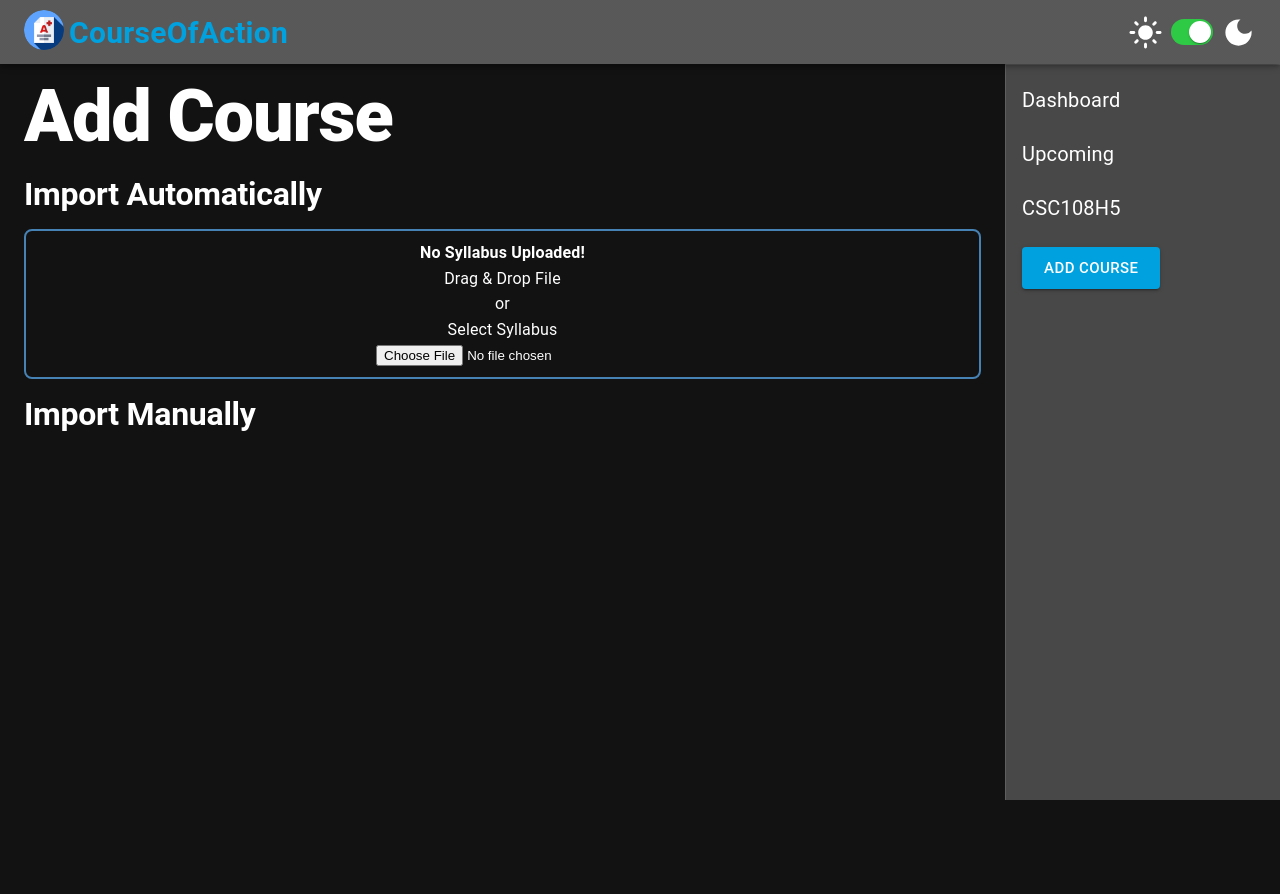
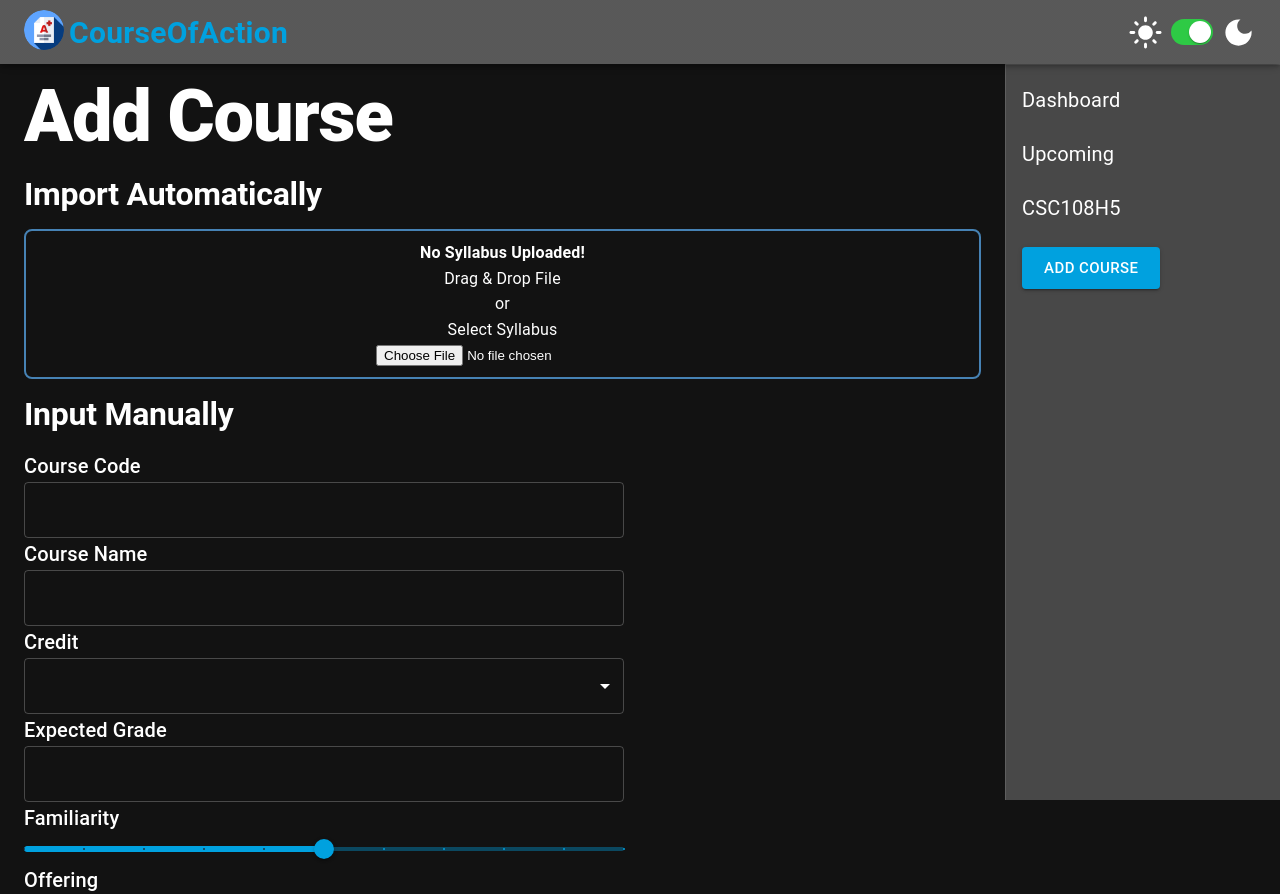
Before and after one commit to utmgdsc/CourseOfAction, a React (Create React App) app in the folder frontend/: page /add in a window 1280 px wide. Shown: the top 894 px of the page. Before the commit the page ends 800 px from the top, so only its background shows below. Built offline with nearby package versions, Linux system fonts and the light colour scheme.

Commit message:
Created the add course page

```diff
--- a/frontend/src/pages/AddCourse.tsx
+++ b/frontend/src/pages/AddCourse.tsx
@@ -1,8 +1,18 @@
-import { Container, Typography, Box } from "@mui/material";
-import React from "react";
+import {
+  Container,
+  Typography,
+  Box,
+  TextField,
+  Slider,
+  MenuItem,
+} from "@mui/material";
+import React, { useState } from "react";
 import FileUploader from "../components/Syllabus";
+import { CourseInterface, Assessment } from "../store/courses";
+import Assessments from "../components/Assessments";
 
 function AddCourse() {
+  const [assessments, setAssessments] = useState<Assessment[]>([]);
   return (
     <Container>
       <Typography variant="h1">Add Course</Typography>
@@ -13,8 +23,42 @@ function AddCourse() {
         <FileUploader />
       </Box>
       <Typography variant="h2" my={2}>
-        Import Manually
+        Input Manually
       </Typography>
+      <Box>
+        <form
+          style={{
+            display: "flex",
+            flexDirection: "column",
+            maxWidth: "600px",
+          }}
+        >
+          <Typography variant="h6">Course Code</Typography>
+          <TextField id="outlined-basic" variant="outlined" />
+          <Typography variant="h6">Course Name</Typography>
+          <TextField id="outlined-basic" variant="outlined" />
+          <Typography variant="h6">Credit</Typography>
+          <TextField id="outlined-basic" select type="number">
+            <MenuItem value={0.5}>0.5</MenuItem>
+            <MenuItem value={1}>1</MenuItem>
+          </TextField>
+          <Typography variant="h6">Expected Grade</Typography>
+          <TextField id="outlined-basic" variant="outlined" type="number" />
+          <Typography variant="h6">Familiarity</Typography>
+          <Slider
+            aria-label="Small steps"
+            defaultValue={5}
+            step={1}
+            marks
+            min={0}
+            max={10}
+            valueLabelDisplay="auto"
+          />
+          <Typography variant="h6">Offering</Typography>
+          <TextField id="outlined-basic" variant="outlined" />
+        </form>
+        <Assessments tableData={assessments} setTableData={setAssessments} />
+      </Box>
     </Container>
   );
 }
--- a/frontend/src/store/courses.tsx
+++ b/frontend/src/store/courses.tsx
@@ -17,8 +17,8 @@ export interface CourseInterface {
   expectedGrade: number;
   familiarity: number;
   offering: string;
-  currMark: number;
-  currGrade: number;
+  currMark: number; // calculated
+  currGrade: number; // calculated
   assessments: Assessment[];
 }
 
@@ -32,11 +32,11 @@ const initialState: Courses = {
       assessments: [
         {
           name: "Assignment 1",
-          customReminder: "2022/01/16", // Need to be date, error in database
-          deadline: "2022/01/22", // Need to be date, error in database
+          customReminder: "01/16/2022", // Need to be date, error in database
+          deadline: "01/22/2022", // Need to be date, error in database
           isCompleted: true, // Need to be boolean, error in database
           mark: 88,
-          reminder: "2022/01/19", // Need to be date, error in database
+          reminder: "01/19/2022", // Need to be date, error in database
           weight: 25,
         },
       ],
@@ -95,10 +95,11 @@ const coursesSlice = createSlice({
         // Error handling
         return;
       }
-      const indexToUpdate = state.currentCourses[
-        courseIndex
-      ].assessments.findIndex((element) => element.name === assessment.name);
-      state.currentCourses[courseIndex].assessments[indexToUpdate] = assessment;
+      state.currentCourses[courseIndex].assessments = payload;
+      // const indexToUpdate = state.currentCourses[
+      //   courseIndex
+      // ].assessments.findIndex((element) => element.name === assessment.name);
+      // state.currentCourses[courseIndex].assessments[indexToUpdate] = assessment;
     },
   },
 });
```
